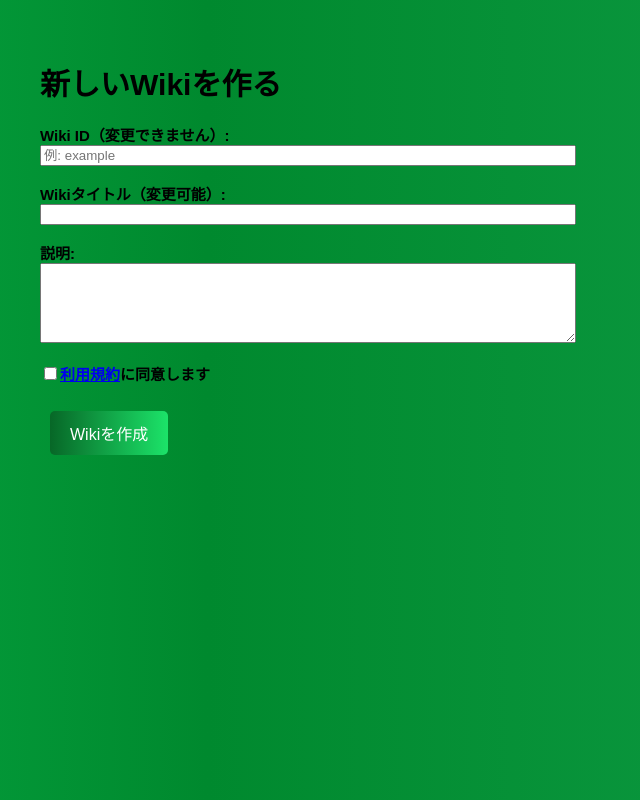
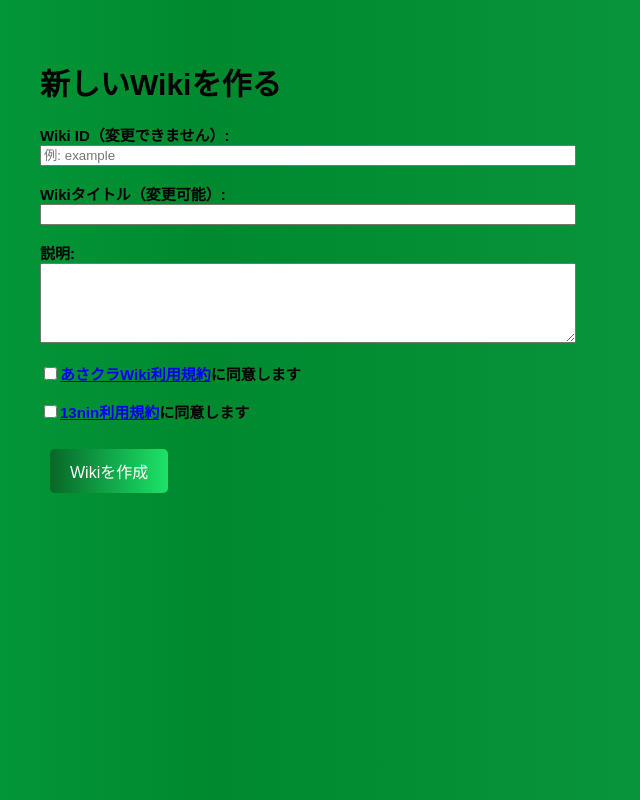
Before and after one commit to sakitibi/AsakuraWiki, a Next.js app: page /dashboard/create-wiki in a window 1280 px wide. Shown: the whole page, without its empty margins (0-640 px from the left). Built offline with nearby package versions, Linux system fonts and the light colour scheme; no server answers; what @supabase/auth-helpers-react would draw is missing.

Commit message:
コミットされました

```diff
--- a/pages/dashboard/create-wiki.tsx
+++ b/pages/dashboard/create-wiki.tsx
@@ -8,13 +8,14 @@ export default function CreateWikiPage() {
     const [wikiId, setWikiId] = useState('');
     const [title, setTitle] = useState('');
     const [description, setDescription] = useState('');
-    const [agree, setAgree] = useState(false);
+    const [agreeASKR, setAgreeASKR] = useState(false);
+    const [agree13nin, setAgree13nin] = useState(false);
     const [loading, setLoading] = useState(false);
     const router = useRouter();
 
     const handleSubmit = async (e: React.FormEvent) => {
         e.preventDefault();
-        if (!agree) {
+        if (!agreeASKR || !agree13nin) {
             alert('利用規約に同意してください。');
             return;
         }
@@ -125,11 +126,21 @@ export default function CreateWikiPage() {
                     <label>
                     <input
                         type="checkbox"
-                        checked={agree}
-                        onChange={(e) => setAgree(e.target.checked)}
+                        checked={agreeASKR}
+                        onChange={(e) => setAgreeASKR(e.target.checked)}
                         required
                     />
-                    <a href='https://sakitibi-com9.webnode.jp/page/10' target='_blank'>利用規約</a>に同意します
+                    <a href='/policies' target='_blank'>あさクラWiki利用規約</a>に同意します
+                    </label>
+                    <br/><br/>
+                    <label>
+                    <input
+                        type="checkbox"
+                        checked={agree13nin}
+                        onChange={(e) => setAgree13nin(e.target.checked)}
+                        required
+                    />
+                    <a href='https://sakitibi-com9.webnode.jp/page/10' target='_blank'>13nin利用規約</a>に同意します
                     </label>
                     <br/><br/>
                     <button type="submit" disabled={loading}>
--- a/pages/index.tsx
+++ b/pages/index.tsx
@@ -10,14 +10,14 @@ import styles from 'css/index.min.module.css';
 import FooterJp from '@/utils/pageParts/top/FooterJp';
 import versions from '@/utils/version';
 
-interface WikiPage {
+export interface WikiPage {
     wikiSlug: string;
     pageSlug: string;
     name: string;
     updated_at: string;
 }
 
-interface LikedWiki {
+export interface LikedWiki {
     wikiSlug: string;
     name: string;
     like_count: number;
```
Also changed, not shown: pages/ru/index.tsx (+1 -18 lines).
